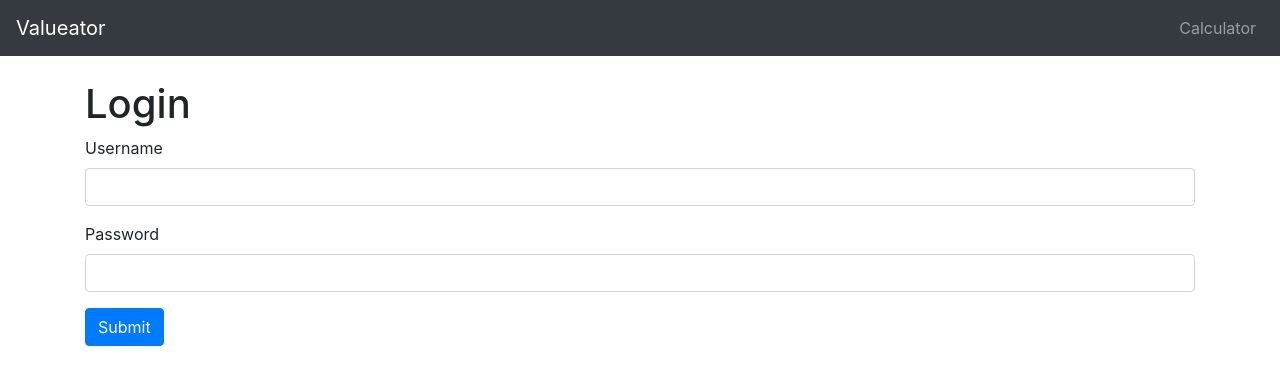
After one commit to trey-sumida/Valueator, a Django app: page /login/ in a window 1280 px wide. The commit adds this page. Shown: the top 385 px of the page. Run offline with Django 3.2, Linux system fonts and the light colour scheme; some libraries are stand-ins or nearby versions.

Commit message:
Created login page

```diff
--- a/Valueator-project/General/static/css/general.css
+++ b/Valueator-project/General/static/css/general.css
@@ -1,3 +1,3 @@
-.test {
-    color: red;
+.hp-div {
+    padding-top: 10vh;
 }
--- a/Valueator-project/General/templates/General/homepage.html
+++ b/Valueator-project/General/templates/General/homepage.html
@@ -4,5 +4,7 @@
 <link rel="stylesheet" type="text/css" href="{% static 'css/general.css' %}">
 {% endblock %}
 {% block content %}
-<h1 class='test'>Hello and welcome to the home page</h1>
+<div class="hp-div">
+<h1>Hello and welcome to the home page</h1>
+</div>
 {% endblock %}
--- /dev/null
+++ b/Valueator-project/General/templates/General/login.html
@@ -0,0 +1,21 @@
+{% extends 'base.html' %}
+{% load static %}
+{% block extrahead %}
+<link rel="stylesheet" type="text/css" href="{% static 'css/general.css' %}">
+{% endblock %}
+{% block content %}
+<div class="hp-div">
+<h1>Login</h1>
+<form method="POST">
+  <div class="form-group">
+    <label for="username">Username</label>
+    <input type="username" class="form-control" id="username" name="username">
+  </div>
+  <div class="form-group">
+    <label for="password">Password</label>
+    <input type="password" class="form-control" id="password" name="password">
+  </div>
+  <button type="submit" class="btn btn-primary">Submit</button>
+</form>
+</div>
+{% endblock %}
--- a/Valueator-project/General/urls.py
+++ b/Valueator-project/General/urls.py
@@ -4,4 +4,5 @@ from . import views
 app_name = 'General'
 urlpatterns = [
     path('', views.homepage, name='homepage'),
+    path('login/', views.login, name='login'),
 ]
--- a/Valueator-project/General/views.py
+++ b/Valueator-project/General/views.py
@@ -2,3 +2,15 @@ from django.shortcuts import render
 
 def homepage(request):
     return render(request, "General/homepage.html")
+
+def login(request):
+    if request.method == 'POST':
+        username = request.POST['username']
+        password = request.POST['password']
+        user = authenticate(request, username=username, password=password)
+        if user is not None:
+            login(request, user)
+        else:
+            return render(request, "General/login.html", {'error': "Invalid Login"})
+    else:
+        return render(request, "General/login.html")
```
